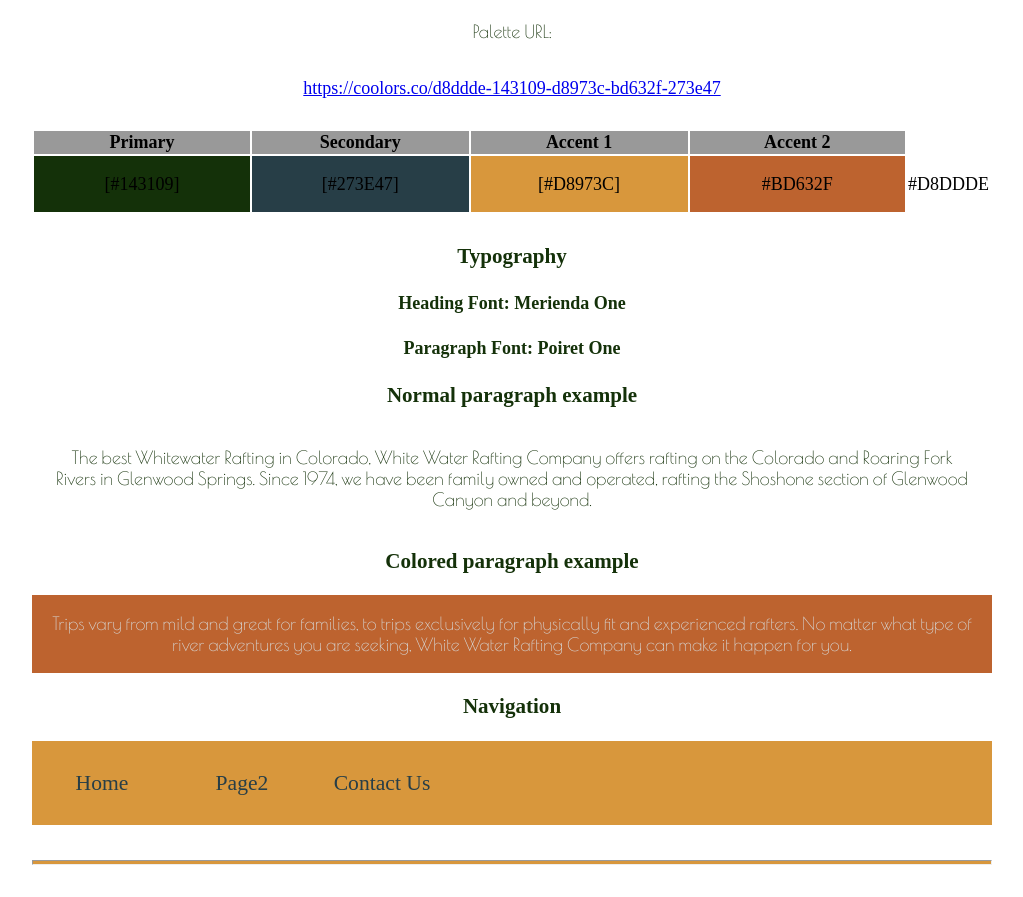
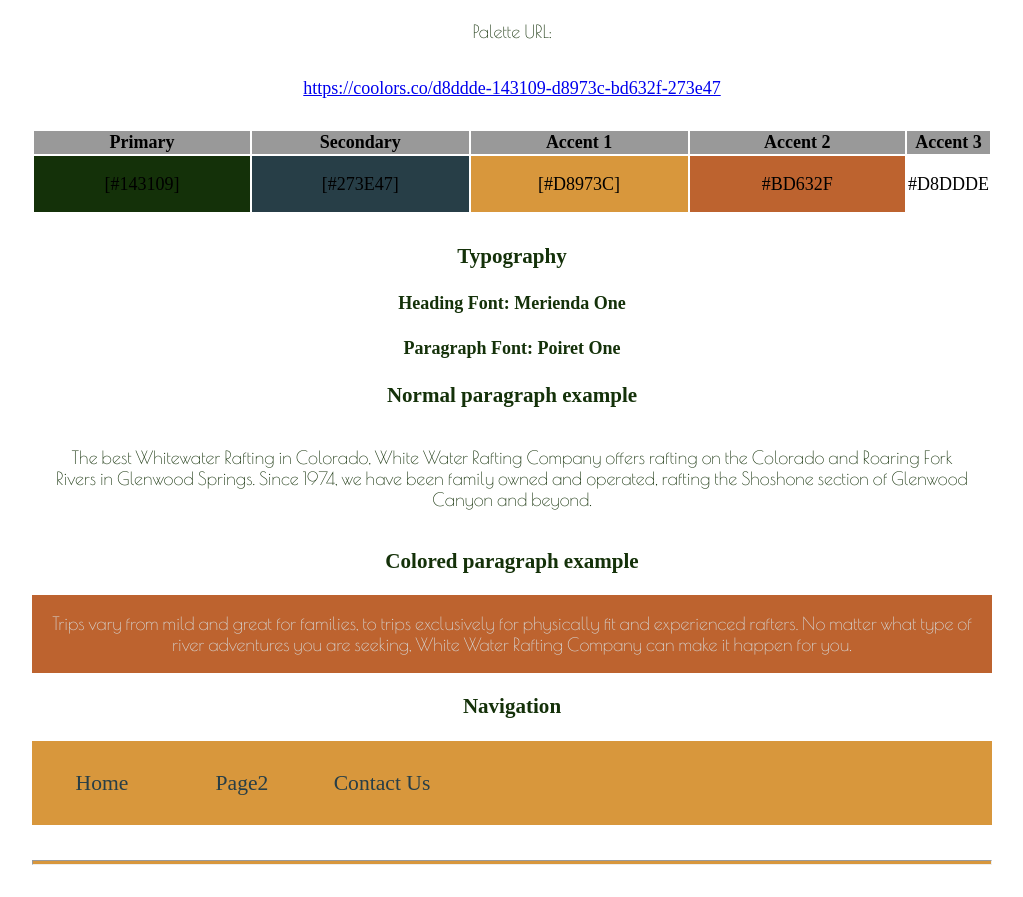
Before and after one commit to Sooz52/site-plan, a plain HTML site: page index.html in a window 1280 px wide. Shown: the part 1298-2195 px from the top of the page, without its empty margins (128-1151 px from the left). Drawn offline with nearby package versions, Linux system fonts and the light colour scheme; a web font is replaced by a local one.

Commit message:
Update index.html

```diff
--- a/index.html
+++ b/index.html
@@ -51,6 +51,7 @@
         <th>Secondary</th>
         <th>Accent 1</th>
         <th>Accent 2</th>
+        <th>Accent 3</th>
       </tr>
       <!-- Replace the numbers in the boxes below with your hex color codes. Then switch to the site-plan.css file and change your colors there as well. -->
       <tr>
```
